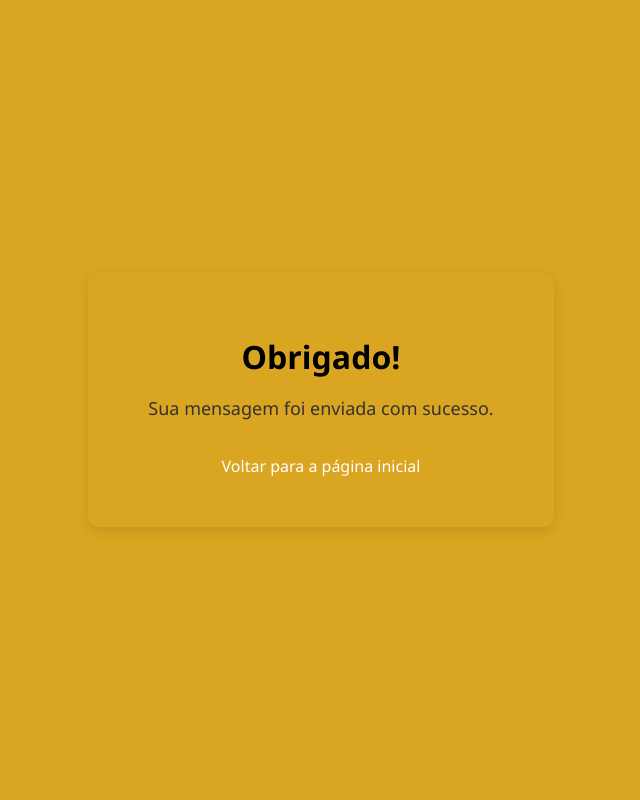
After one commit to RaimundoPW/Projeto_Integrador, a Django app: page /sucesso/ in a window 1280 px wide. The commit adds this page. Shown: the whole page, without its empty margins (319-959 px from the left). Run offline with Django 5.2, Linux system fonts and the light colour scheme.

Commit message:
Versão_1.5
Projeto não terminado, mas ja apresentado.

```diff
--- a/ProjetoFinal/urls.py
+++ b/ProjetoFinal/urls.py
@@ -17,7 +17,6 @@ Including another URLconf
 from django.contrib import admin
 from django.urls import path, include
 from django.conf.urls.static import static
-
 from ProjetoFinal import settings
 
 urlpatterns = [
--- /dev/null
+++ b/templates/turismo/sucesso.html
@@ -0,0 +1,72 @@
+<!-- <!DOCTYPE html>
+<html lang="pt-br">
+<head>
+    <meta charset="UTF-8">
+    <title>Mensagem enviada</title>
+</head>
+<body>
+    <h1>Obrigado!</h1>
+    <p>Sua mensagem foi enviada com sucesso.</p>
+    <a href="{% url 'inicio' %}">Voltar para a página inicial</a>
+</body>
+</html> -->
+<!DOCTYPE html>
+<html lang="pt-br">
+<head>
+    <meta charset="UTF-8">
+    <title>Mensagem enviada</title>
+    <style>
+        body {
+            margin: 0;
+            padding: 0;
+            font-family: "Segoe UI", Tahoma, Geneva, Verdana, sans-serif;
+            background-color: goldenrod;
+            color: #333;
+            display: flex;
+            align-items: center;
+            justify-content: center;
+            height: 100vh;
+        }
+
+        .container {
+            text-align: center;
+            background-color: goldenrod;
+            padding: 40px 60px;
+            border-radius: 10px;
+            box-shadow: 0 4px 12px rgba(0, 0, 0, 0.1);
+        }
+
+        h1 {
+            color: black;
+            margin-bottom: 15px;
+        }
+
+        p {
+            font-size: 18px;
+            margin-bottom: 25px;
+
+        }
+
+        a {
+            display: inline-block;
+            padding: 10px 20px;
+            background-color: goldenrod;
+            color: white;
+            text-decoration: none;
+            border-radius: 5px;
+            transition: background-color 0.3s ease;
+        }
+
+        a:hover {
+            background-color: black;
+        }
+    </style>
+</head>
+<body>
+    <div class="container">
+        <h1>Obrigado!</h1>
+        <p>Sua mensagem foi enviada com sucesso.</p>
+        <a href="{% url 'inicio' %}">Voltar para a página inicial</a>
+    </div>
+</body>
+</html>
--- a/turismo/urls.py
+++ b/turismo/urls.py
@@ -4,6 +4,6 @@ from . import views
 
 urlpatterns = [
     path('', views.inicioSite, name='inicio'),
-
+    path('sucesso/', views.pagina_de_sucesso, name='pagina_de_sucesso'),
 
 ]
--- a/turismo/views.py
+++ b/turismo/views.py
@@ -2,6 +2,7 @@ from django.core.mail import send_mail
 from django.shortcuts import render, redirect
 from .models import PacoteTuristico, Contato
 from django.contrib import messages
+
 
 def inicioSite(request):
     pacotes = PacoteTuristico.objects.all()
@@ -23,14 +24,18 @@ def inicioSite(request):
             send_mail(
                 subject=f'Nova mensagem de {nome}',
                 message=f'Nome: {nome}\nEmail: {email}\n\nMensagem:\n{mensagem}',
-                from_email='seuemail@gmail.com',
+                from_email='seuemail@gmail.com',  # Coloque um e-mail válido configurado no Django
                 recipient_list=['raimundodasilvasudario@gmail.com'],
                 fail_silently=False,
             )
 
             messages.success(request, 'Mensagem enviada com sucesso!')
-            return redirect('pagina_de_sucesso')  # Ajuste para a sua URL de sucesso
+            return redirect('pagina_de_sucesso')
         else:
             messages.error(request, 'Por favor, preencha todos os campos.')
 
     return render(request, 'turismo/index.html', {'pacotes': pacotes})
+
+
+def pagina_de_sucesso(request):
+    return render(request, 'turismo/sucesso.html')
```
Also changed, not shown: templates/turismo/index.html (+10 -13 lines), db.sqlite3, media/pacotes/fervedouro.webp (added), media/pacotes/porto.jpg (added).
